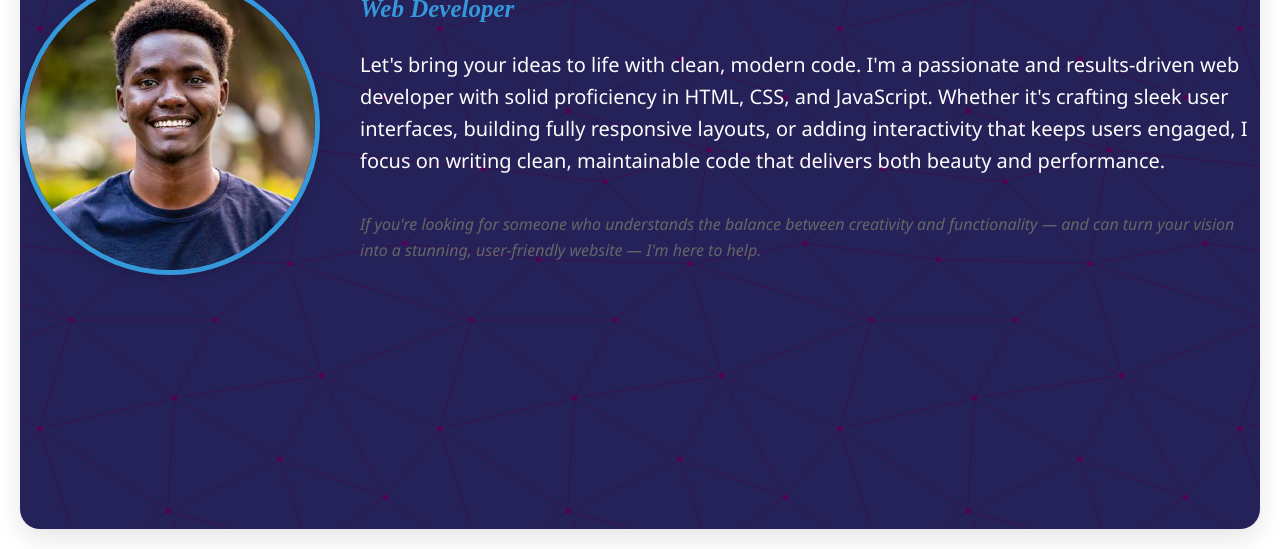
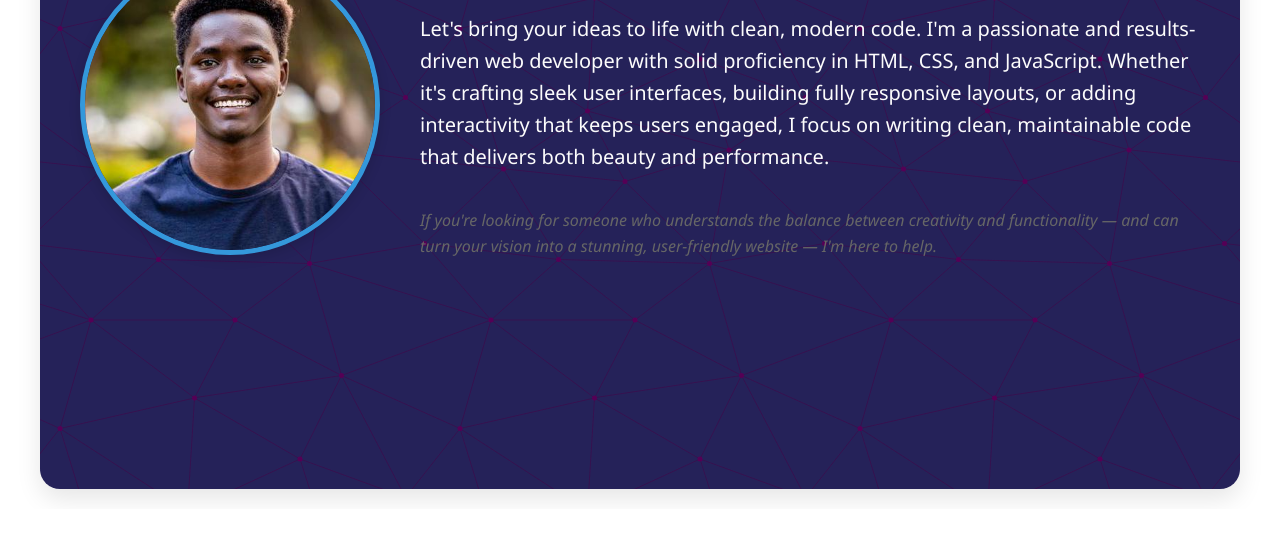
Before and after one commit to JoelWachira/Joel-Wachira-Portfolio, a plain HTML site: page index.html in a window 1280 px wide. Shown: the part 291-840 px from the top of the page. After the commit the page ends 800 px from the top, so only its background shows below. Drawn offline with Linux system fonts and the light colour scheme.

Commit message:
Update style.css

```diff
--- a/style.css
+++ b/style.css
@@ -13,15 +13,15 @@
   }
 
   main {
-    min-height: 100vh; /* 100% of the viewport height */
+    min-height: 95vh; /* 100% of the viewport height */
     display: flex;
     flex-direction: row;
     align-items: center;
     justify-content: center;
     gap: 40px;
-    max-width: 1300px;
+    max-width: 1200px;
     margin: auto;
-    padding: 0px;
+    padding: 40px;
     background-color: hsla(244, 75%, 16%, 0.9);
 
     /*main background design*/
```
